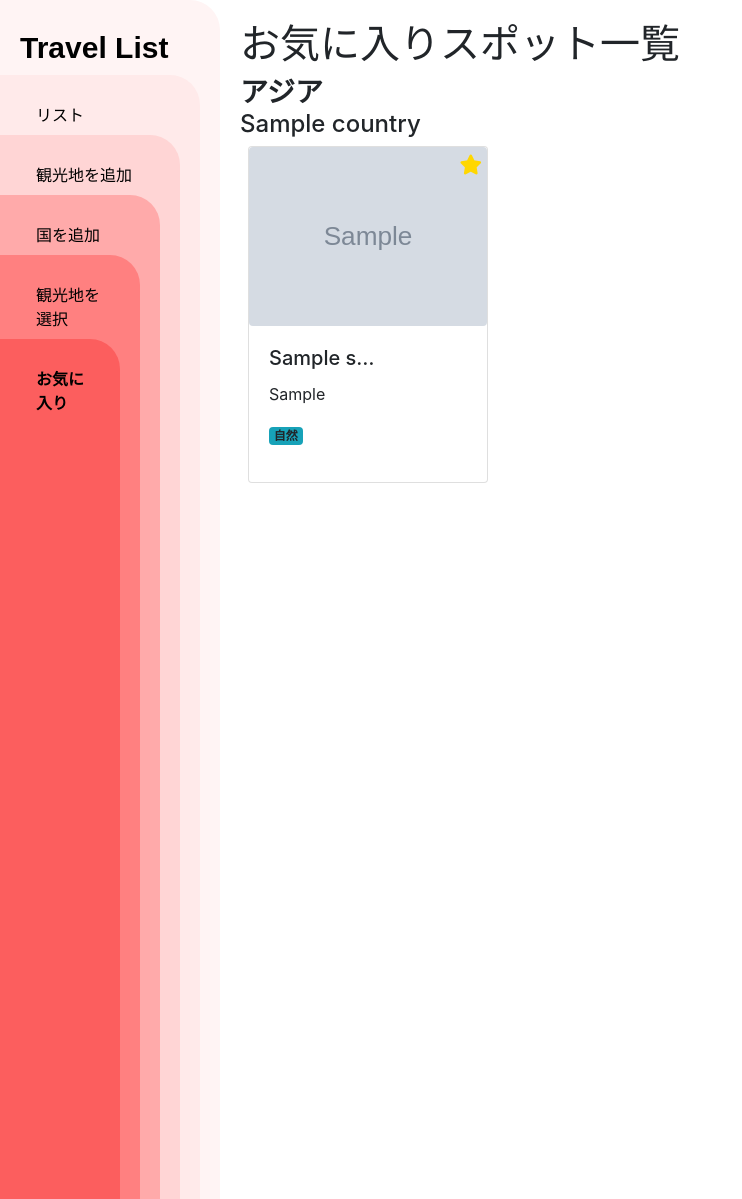
After one commit to s-iyo/App, a Django app: page /myapp/spot/favorites/ in a window 1280 px wide. The commit adds this page. Shown: the whole page, without its empty margins (0-742 px from the left). Run offline with Django 5.2, Linux system fonts and the light colour scheme; data comes from the database, SQL or seed files in the repository; tables that the repository leaves empty hold one stand-in row (values such as "Sample post"); grey boxes marked "Sample" are stand-in pictures; some libraries are stand-ins or nearby versions.

Commit message:
お気に入り機能完成

```diff
--- a/django_basic/myapp/urls.py
+++ b/django_basic/myapp/urls.py
@@ -4,13 +4,13 @@ from . import views
 app_name = 'myapp'  # 名前空間を確認
 
 urlpatterns = [
-    path('spot/create/', views.spot_create, name='spot_create'),
     path('country/create/', views.country_create, name='country_create'),   # 国の追加
     path('spot/list/', views.spot_list, name='spot_list'),                  # リストの表示(Home)
     path('spot/<int:pk>/update/', views.spot_update, name='spot_update'),   # 情報の更新
     path('spot/create/', views.spot_create, name='spot_create'),            # 観光地の追加
     path('spot/<int:pk>/delete/', views.spot_delete, name='spot_delete'),   # 削除ページのURL
     path('spot/<int:pk>/detail/', views.spot_detail, name='spot_detail'),   # 観光地の詳細
+    path('spot/favorites/', views.is_favorite, name='is_favorite'),  # お気に入りページ
     path('spot/select/', views.calculate_overlapping_months, name='calculate_overlapping_months'),  # ベストシーズンの表示
-
+    path('spot/<int:pk>/toggle_favorite/', views.toggle_favorite, name='toggle_favorite'),  # お気に入り
 ]
--- a/django_basic/myapp/views.py
+++ b/django_basic/myapp/views.py
@@ -5,6 +5,9 @@ from django.http import HttpResponse
 from .forms import SpotForm, CountryForm
 from collections import defaultdict
 from .models import Spot, Tags, Month
+from django.http import JsonResponse
+
+
 
 def spot_create(request):
     if request.method == 'POST':
@@ -154,3 +157,42 @@ def spot_delete(request, pk):
         spot.delete()
         return redirect('myapp:spot_list')
     return render(request, 'myapp/spot_delete.html', {'spot': spot, 'active_page': 'spot_delete'})
+
+
+def toggle_favorite(request, pk):
+    spot = get_object_or_404(Spot, pk=pk)
+    spot.is_favorite = not spot.is_favorite
+    spot.save()
+    return JsonResponse({'is_favorite': spot.is_favorite})
+
+def is_favorite(request):
+    spots_by_area = defaultdict(lambda: defaultdict(list))
+    # is_favoriteがTrueのスポットのみを取得
+    spots = Spot.objects.filter(is_favorite=True).select_related('country__area')
+
+    for spot in spots:
+        area = spot.country.area
+        country = spot.country
+        spots_by_area[area][country].append(spot)
+
+    areas_data = []
+    for area, countries in spots_by_area.items():
+        countries_data = []
+        for country, spots in countries.items():
+            countries_data.append({
+                'country': country,
+                'spots': spots,
+            })
+        countries_data.sort(key=lambda x: x['country'].name)
+        areas_data.append({
+            'area': area,
+            'countries': countries_data,
+        })
+
+    areas_data.sort(key=lambda x: x['area'].name)
+
+    context = {
+        'areas_data': areas_data,
+        'active_page': 'is_favorite',  # active_pageを設定
+    }
+    return render(request, 'myapp/is_favorite.html', context)
--- a/django_basic/static/myapp/js/script.js
+++ b/django_basic/static/myapp/js/script.js
@@ -32,15 +32,12 @@ let selectedTags = [];
     }
 
     function filterSpots() {
-        const spotCards = document.querySelectorAll('.spot-link');
-
+        const spotCards = document.querySelectorAll('.card'); // セレクタを修正
         spotCards.forEach(card => {
             let spotTags = card.dataset.spotTags ? card.dataset.spotTags.split(',') : [];
             let spotMonths = card.dataset.spotMonths ? card.dataset.spotMonths.split(',') : [];
-
-            const tagMatch = selectedTags.length === 0 || selectedTags.every(tagId => spotTags.includes(tagId));
-            const monthMatch = selectedMonths.length === 0 || selectedMonths.every(monthId => spotMonths.includes(monthId));
-
+            const tagMatch = selectedTags.length === 0 || selectedTags.every(tagId => spotTags.includes(String(tagId))); // タグのIDを文字列として比較
+            const monthMatch = selectedMonths.length === 0 || selectedMonths.every(monthId => spotMonths.includes(String(monthId))); // 月のIDを文字列として比較
             if (tagMatch && monthMatch) {
                 card.style.display = 'block';
             } else {
@@ -48,3 +45,29 @@ let selectedTags = [];
             }
         });
     }
+
+
+    document.addEventListener('DOMContentLoaded', function() {
+        const favoriteButtons = document.querySelectorAll('.favorite-button');
+
+        favoriteButtons.forEach(button => {
+            button.addEventListener('click', function(event) {
+                event.preventDefault();
+                const spotId = this.dataset.spotId;
+                const icon = this.querySelector('i');
+                fetch(`/myapp/spot/${spotId}/toggle_favorite/`)
+                    .then(response => response.json())
+                    .then(data => {
+                        if (data.is_favorite) {
+                            icon.classList.remove('far');
+                            icon.classList.add('fas');
+                            icon.style.color = 'gold';
+                        } else {
+                            icon.classList.remove('fas');
+                            icon.classList.add('far');
+                            icon.style.color = 'gray';
+                        }
+                    });
+            });
+        });
+    });
--- a/django_basic/templates/myapp/base.html
+++ b/django_basic/templates/myapp/base.html
@@ -153,7 +153,7 @@
                             </li>
                             <div class="sidebar6">
                                 <li class="nav-item">
-                                    <a class="nav-link {% if active_page == 'calculate_overlapping_months' %}font-weight-bold{% endif %}" href="{% url 'myapp:calculate_overlapping_months' %}">お気に入り</a>
+                                    <a class="nav-link {% if active_page == 'is_favorite' %}font-weight-bold{% endif %}" href="{% url 'myapp:is_favorite' %}">お気に入り</a>
                                 </li>
                             </div>
                         </div>
--- /dev/null
+++ b/django_basic/templates/myapp/is_favorite.html
@@ -0,0 +1,97 @@
+{% extends 'myapp/base.html' %}
+{% load static %}
+
+{% block title %}お気に入りスポット{% endblock %}
+
+{% block content %}
+<div style="margin-left: 220px;">
+    <h1 style="position: sticky; top: 0; background-color: white; z-index: 3;">お気に入りスポット一覧</h1>
+    {% if areas_data %}
+        {% for area_data in areas_data %}
+            <div style="position: sticky; top: 45px; background-color: white; z-index: 2;">
+                <h3 style="margin-bottom: 0; font-weight: bold;">{{ area_data.area.name }}</h3>
+            </div>
+                    {% for country_data in area_data.countries %}
+                    <div style="position: sticky; top: 75px; background-color: white; z-index: 1;">
+                        <h4 style="margin-bottom: 0;">{{ country_data.country.name }}</h4>
+                    </div>
+                <div class="d-flex flex-row" style="overflow-x: auto;">
+                    {% for spot in country_data.spots %}
+                    <div class="card m-2 spot-card" style="width: 15rem; flex-shrink: 0; position: relative;" data-spot-tags="{{ spot.get_tag_ids|join:',' }}" data-spot-months="{{ spot.get_month_ids|join:',' }}">
+                        <a href="{% url 'myapp:spot_detail' pk=spot.pk %}" class="spot-link" data-spot-url="{% url 'myapp:spot_detail' pk=spot.pk %}" style="text-decoration: none; color: inherit;">
+                            {% if spot.photo %}
+                                <img src="{{ spot.photo.url }}" class="card-img-top rounded" alt="{{ spot.name }}">
+                            {% endif %}
+                            <div class="card-body">
+                                <h5 class="card-title">{{ spot.name|truncatechars:9 }}</h5>
+                                <p class="card-text">
+                                    {{ spot.information|truncatechars:24 }}
+                                </p>
+                                <div>
+                                    {% if spot.tag.all %}
+                                        <p>
+                                        {% for tag in spot.tag.all %}
+                                            <span class="badge bg-info">{{ tag.name }}</span>
+                                        {% endfor %}
+                                        </p>
+                                    {% endif %}
+                                </div>
+                            </div>
+                        </a>
+                        <button class="favorite-button" data-spot-id="{{ spot.pk }}" style="position: absolute; top: 5px; right: 5px; background: none; border: none; padding: 0; cursor: pointer;">
+                            {% if spot.is_favorite %}
+                                <i class="fas fa-star fa-lg" style="color: gold;"></i>
+                            {% else %}
+                                <i class="far fa-star fa-lg" style="color: gray;"></i>
+                            {% endif %}
+                        </button>
+                    </div>
+                    {% endfor %}
+                </div>
+            {% endfor %}
+        {% endfor %}
+    {% else %}
+        <p>お気に入りに登録されたスポットはありません。</p>
+    {% endif %}
+</div>
+
+<link rel="stylesheet" href="{% static 'myapp/css/style.css' %}">
+<link rel="stylesheet" href="https://cdnjs.cloudflare.com/ajax/libs/font-awesome/6.0.0/css/all.min.css" integrity="sha512-9usAa10IRO0HhonpyAIVpjrylPvoDwiPUiKdWk5t3PyolY1cOd4DSE0Ga+ri4AuTroPR5aQvXU9xC6qOPnzFeg==" crossorigin="anonymous" referrerpolicy="no-referrer" />
+<script src="{% static 'myapp/js/script.js' %}"></script>
+<script>
+    document.addEventListener('DOMContentLoaded', function() {
+        const favoriteButtons = document.querySelectorAll('.favorite-button');
+
+        favoriteButtons.forEach(button => {
+            button.addEventListener('click', function(event) {
+                event.preventDefault();
+                const spotId = this.dataset.spotId;
+                const icon = this.querySelector('i');
+
+                fetch(`/myapp/spot/${spotId}/toggle_favorite/`)
+                    .then(response => response.json())
+                    .then(data => {
+                        if (data.is_favorite) {
+                            icon.classList.remove('far');
+                            icon.classList.add('fas');
+                            icon.style.color = 'gold';
+                        } else {
+                            icon.classList.remove('fas');
+                            icon.classList.add('far');
+                            icon.style.color = 'gray';
+                        }
+                    });
+            });
+        });
+    });
+</script>
+<style>
+    ::-webkit-scrollbar {
+        display: none;
+    }
+
+    .spot-card {
+        position: relative;
+    }
+</style>
+{% endblock %}
```
Also changed, not shown: django_basic/templates/myapp/spot_list.html (+94 -3 lines).
